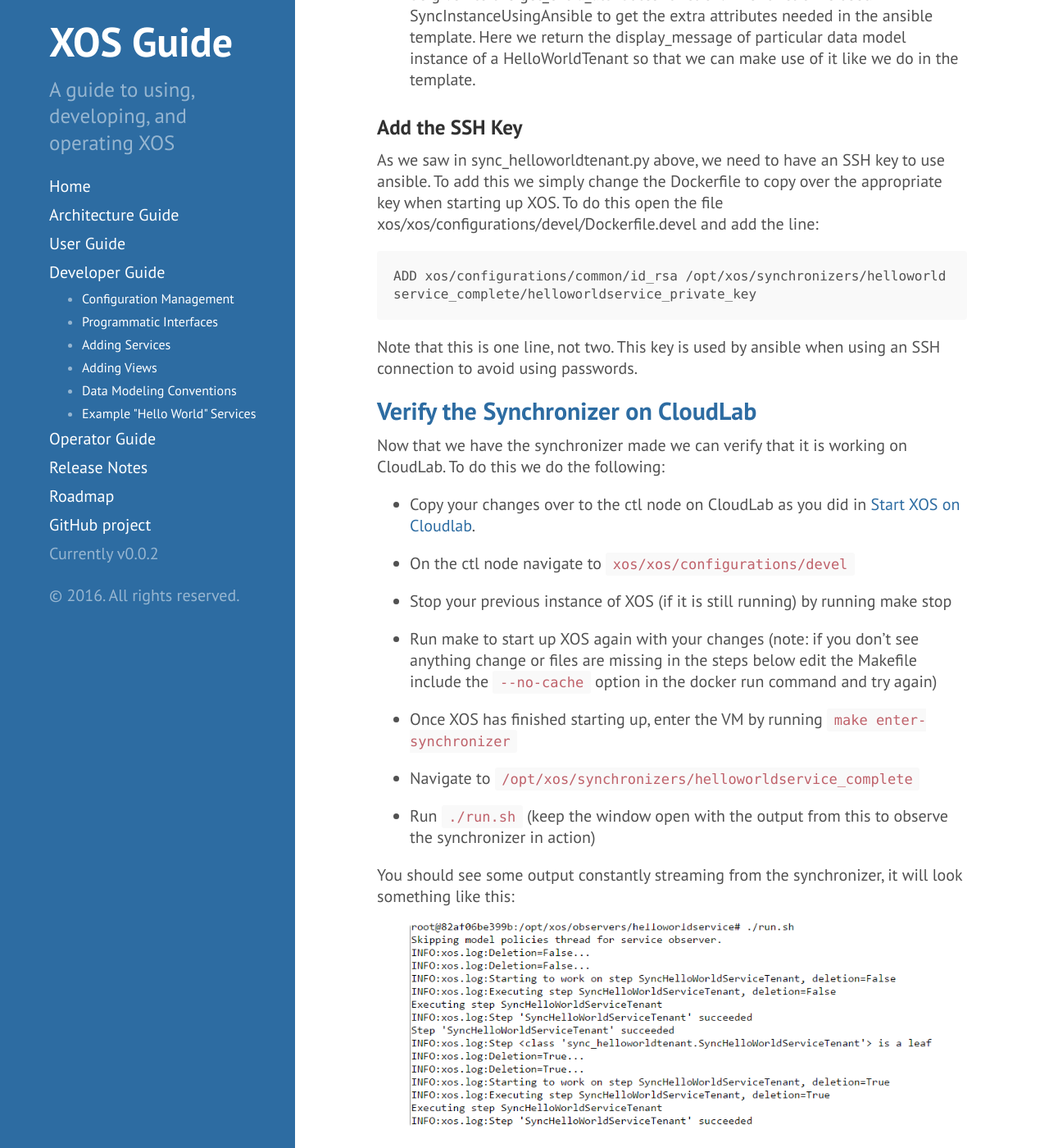
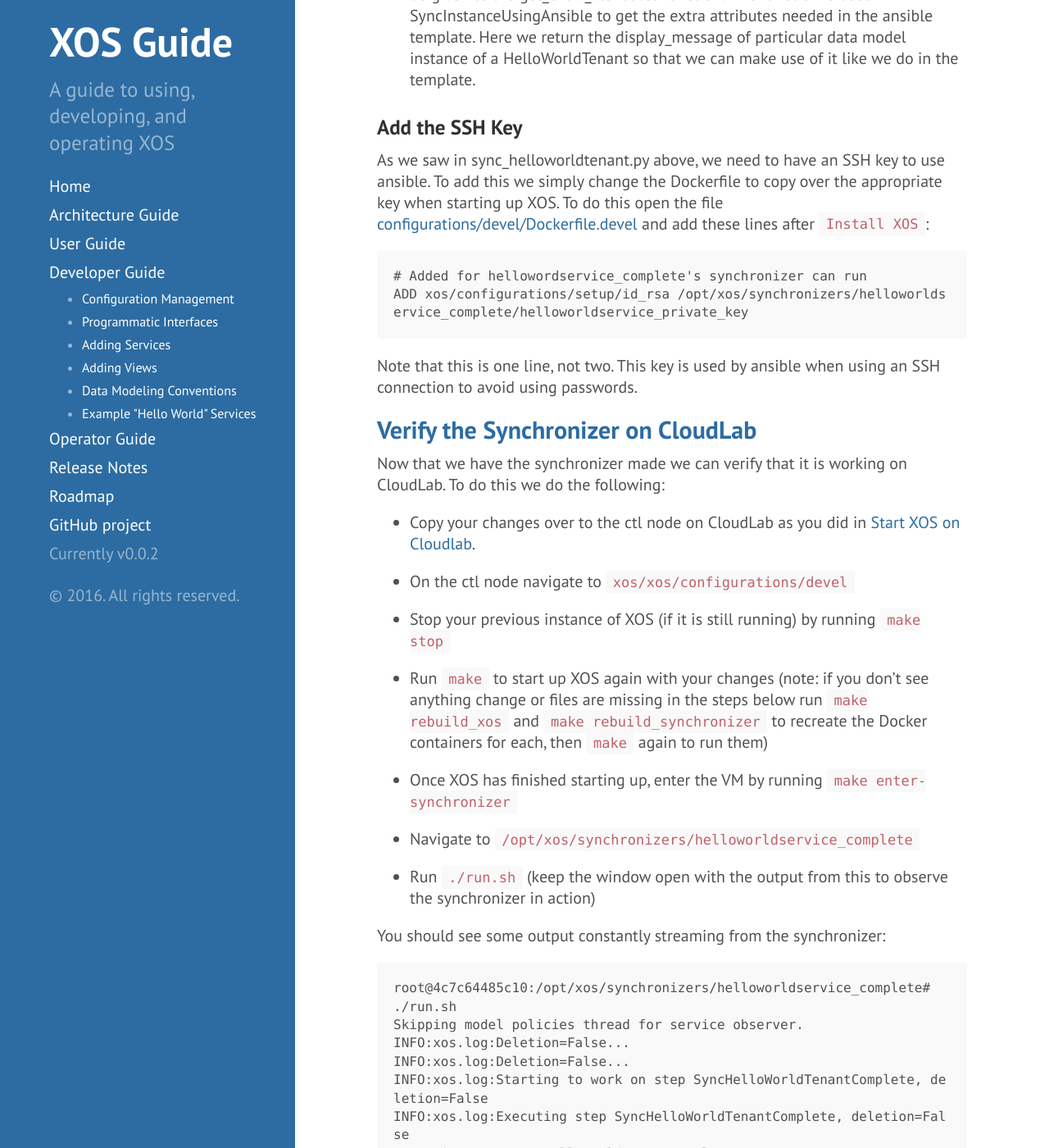
Before and after one commit to open-cloud/open-cloud.github.io.old, a Jekyll site: the page built from devguide_hwansible.md, in a window 1280 px wide and 1400 px high, scrolled down 14400 px. Shown: the whole window at 82% size. Built offline with Jekyll 4.4.1, drawn with Linux system fonts in a browser that asks for light colours; some of the changed text lies outside the part shown.

Commit message:
Fixes to match current code

````diff
--- a/devguide_hwansible.md
+++ b/devguide_hwansible.md
@@ -331,10 +331,11 @@
 
 ### Add the SSH Key
 
-As we saw in sync_helloworldtenant.py above, we need to have an SSH key to use ansible. To add this we simply change the Dockerfile to copy over the appropriate key when starting up XOS. To do this open the file xos/xos/configurations/devel/Dockerfile.devel and add the line:
+As we saw in sync_helloworldtenant.py above, we need to have an SSH key to use ansible. To add this we simply change the Dockerfile to copy over the appropriate key when starting up XOS. To do this open the file [configurations/devel/Dockerfile.devel](https://github.com/open-cloud/xos/blob/master/containers/xos/Dockerfile.devel) and add these lines after `Install XOS`:
 
 ```
-ADD xos/configurations/common/id_rsa /opt/xos/synchronizers/helloworldservice_complete/helloworldservice_private_key
+# Added for hellowordservice_complete's synchronizer can run
+ADD xos/configurations/setup/id_rsa /opt/xos/synchronizers/helloworldservice_complete/helloworldservice_private_key
 ```
 
 Note that this is one line, not two. This key is used by ansible when using an SSH connection to avoid using passwords.
@@ -347,9 +348,9 @@
 
 * On the ctl node navigate to `xos/xos/configurations/devel`
 
-* Stop your previous instance of XOS (if it is still running) by running make stop
+* Stop your previous instance of XOS (if it is still running) by running `make stop`
 
-* Run make to start up XOS again with your changes (note: if you don’t see anything change or files are missing in the steps below edit the Makefile include the `--no-cache` option in the docker run command and try again)
+* Run `make` to start up XOS again with your changes (note: if you don’t see anything change or files are missing in the steps below run `make rebuild_xos` and `make rebuild_synchronizer` to recreate the Docker containers for each, then `make` again to run them)
 
 * Once XOS has finished starting up, enter the VM by running `make enter-synchronizer`
 
@@ -357,9 +358,31 @@
 
 * Run `./run.sh` (keep the window open with the output from this to observe the synchronizer in action)
 
-You should see some output constantly streaming from the synchronizer, it will look something like this:
+You should see some output constantly streaming from the synchronizer:
 
-{% include figure.html url="/figures/devguide_hwansible-fig10_runsh_output.png" caption="" %}
+```
+root@4c7c64485c10:/opt/xos/synchronizers/helloworldservice_complete# ./run.sh
+Skipping model policies thread for service observer.
+INFO:xos.log:Deletion=False...
+INFO:xos.log:Deletion=False...
+INFO:xos.log:Starting to work on step SyncHelloWorldTenantComplete, deletion=False
+INFO:xos.log:Executing step SyncHelloWorldTenantComplete, deletion=False
+Executing step SyncHelloWorldTenantComplete
+INFO:xos.log:Step 'SyncHelloWorldTenantComplete' succeeded
+Step 'SyncHelloWorldTenantComplete' succeeded
+INFO:xos.log:Step <class 'sync_helloworldtenant.SyncHelloWorldTenantComplete'> is a leaf
+INFO:xos.log:Deletion=True...
+INFO:xos.log:Deletion=True...
+INFO:xos.log:Starting to work on step SyncHelloWorldTenantComplete, deletion=True
+INFO:xos.log:Executing step SyncHelloWorldTenantComplete, deletion=True
+Executing step SyncHelloWorldTenantComplete
+INFO:xos.log:Step 'SyncHelloWorldTenantComplete' succeeded
+Step 'SyncHelloWorldTenantComplete' succeeded
+INFO:xos.log:Step <class 'sync_helloworldtenant.SyncHelloWorldTenantComplete'> is a leaf
+INFO:xos.log:Waiting for event
+INFO:xos.log:Observer woke up
+INFO:xos.log:Deletion=False...
+```
 
 * Repeat steps [Create a HelloWorldService Instance](#create-a-helloworldservice-instance) and [Create a HelloWorldTenant Instance](#create-a-helloworldtenant-instance) until you complete creating one HelloWorldTenant instance.
 
@@ -377,11 +400,14 @@
 
 These are normal while the instance is starting because the VM is not yet initialized, eventually you will see output that includes the steps given in the `sync_helloworldtenant.yaml` file and a success message. This means that a web server is up and running with the message.
 
-* The last thing we need to do is view the page that we just created. To do this not the instance name in XOS for the instance you just created from the Hello world tenants page (you may need to refresh, if this is your first instance it will be called mysite_helloworldservice-1). Then click the Slices button on the left. Then click the slice you created, click instances, and note the IP addresses of the instance with the name from earlier. Record the 10.11.X.X address as we will need this.
+* The last thing we need to do is view the page that we just created. To do this not the instance name in XOS for the instance you just created from the Hello world tenants page (you may need to refresh, if this is your first instance it will be called `mysite_helloworldservice-1`). Then click the Slices button on the left. Then click the slice you created, click instances, and note the IP addresses of the instance with the name from earlier. Record the 10.11.X.X address as we will need this.
 
-* Finally, from the ctl node, install lynx (`sudo apt-get install lynx`) and then run `lynx <10.11.X.X address from before>` (for example `lynx 10.11.10.11`).
+* Finally, from the ctl node, run `curl <10.11.X.X address>`, and you should see the display message you entered when creating the Hello World Tenant.
 
-* You should now see a web page with the message you set in the Tenant.
+```
+user@ctl:~/xos/xos/configurations/devel$ curl 10.11.10.7
+Hello World!
+```
 
 ## Common Problems
 
````
